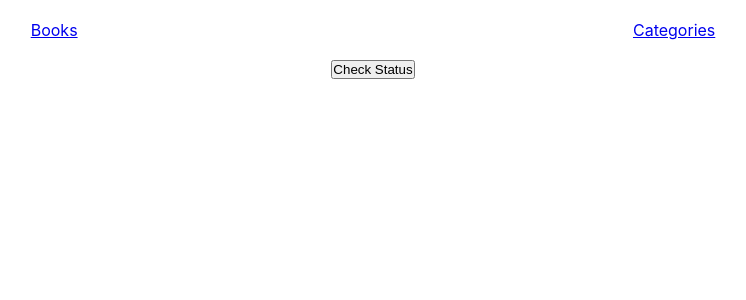
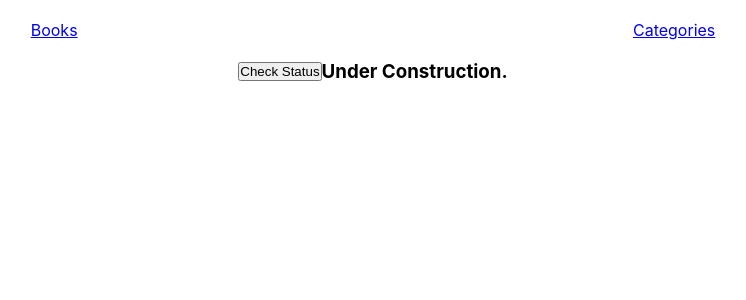
Before and after one commit to HERMON-1995/Book-store-project, a React (Create React App) app: page /categories in a window 1280 px wide. Shown: the top 300 px of the page, without its empty margins (267-1013 px from the left). Built offline with nearby package versions, Linux system fonts and the light colour scheme.

Commit message:
Update categories.js

```diff
--- a/src/pages/categories.js
+++ b/src/pages/categories.js
@@ -1,8 +1,20 @@
 import React from 'react';
+import { useDispatch, useSelector } from 'react-redux';
+import { checkStatus } from '../redux/categories/categoriesSlice';
 
-const Categories = () => (
-  <div className="status-div">
-    <button type="submit" className="status-btn">Check Status</button>
-  </div>
-);
+const Categories = () => {
+  const allCategories = useSelector((state) => state.categories);
+  const dispatch = useDispatch();
+
+  const dispatchAction = () => {
+    dispatch(checkStatus());
+  };
+
+  return (
+    <div className="status-div">
+      <button type="submit" className="status-btn" onClick={dispatchAction()}>Check Status</button>
+      <h3>{allCategories}</h3>
+    </div>
+  );
+};
 export default Categories;
```
